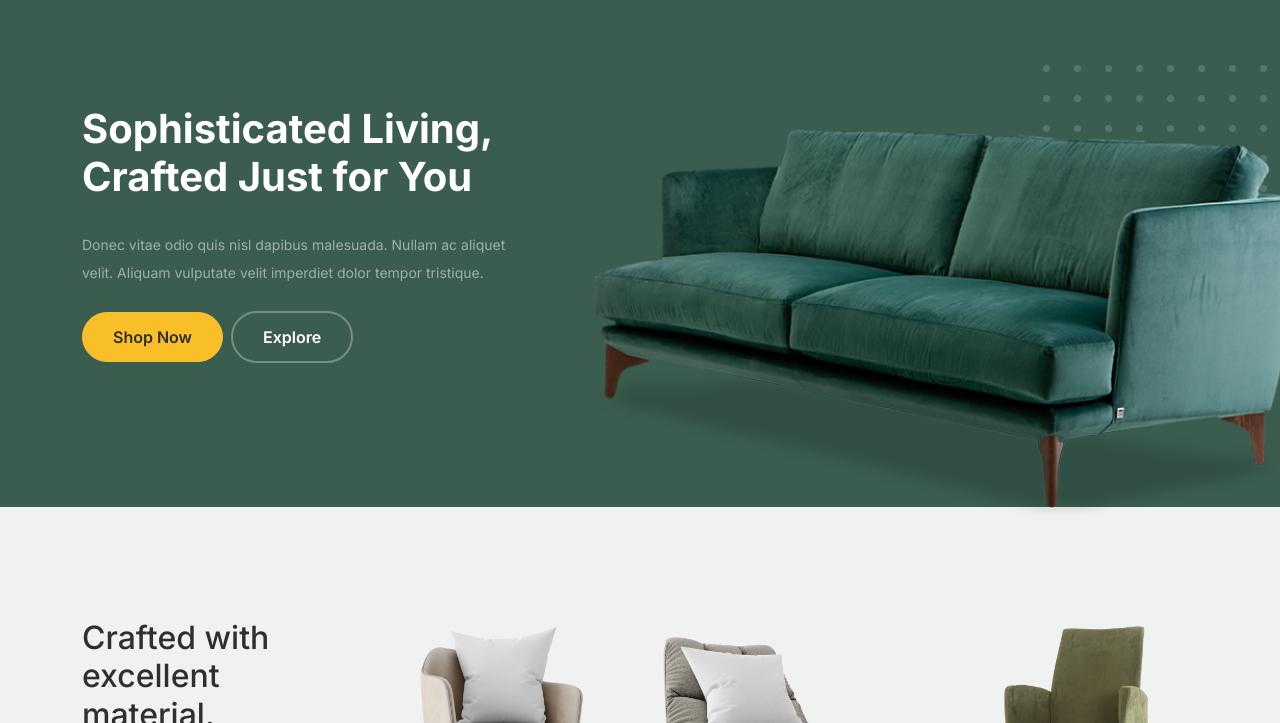
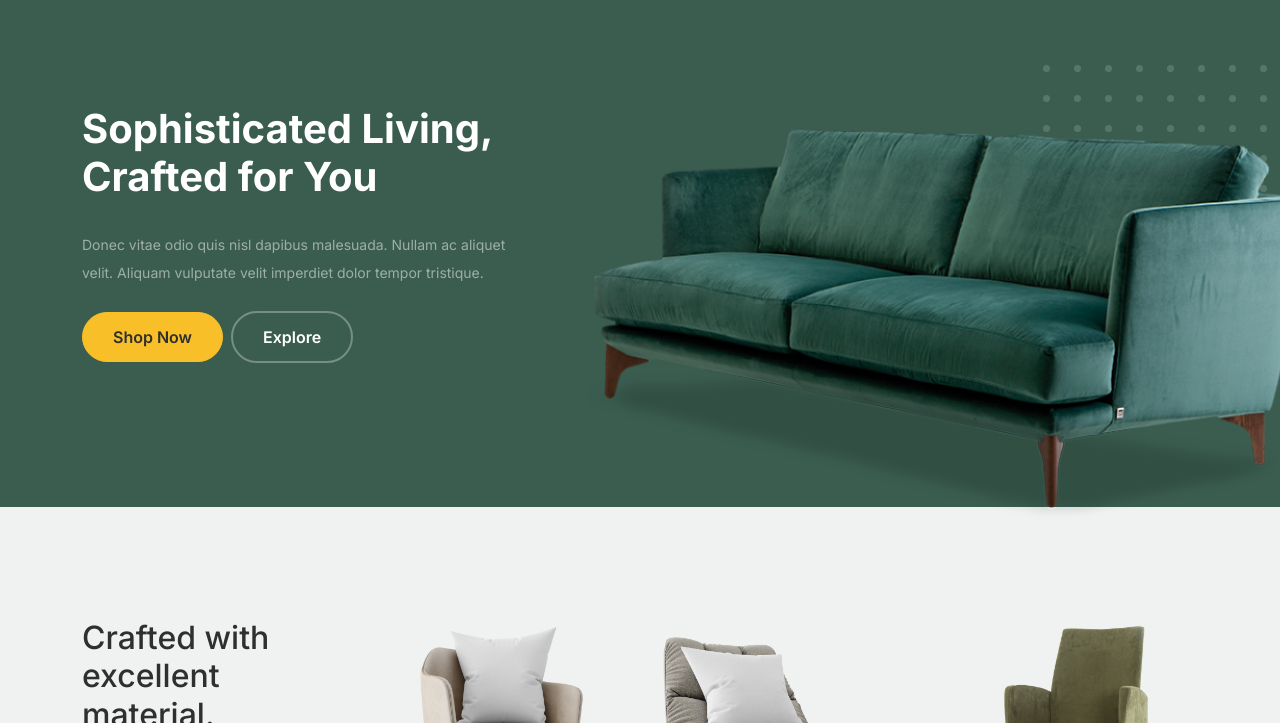
Before and after one commit to kamil2512/projectWebsite1, a plain HTML site: page index.html in a window 1280 px wide. Shown: the part 77-800 px from the top of the page. Drawn offline with Linux system fonts and the light colour scheme.

Commit message:
New Changes

```diff
--- a/index.html
+++ b/index.html
@@ -64,7 +64,7 @@
 					<div class="row justify-content-between">
 						<div class="col-lg-5">
 							<div class="intro-excerpt">
-								<h1>Sophisticated Living, <span clsas="d-block">Crafted Just for You</span></h1>
+								<h1>Sophisticated Living, <span clsas="d-block">Crafted for You</span></h1>
 								<p class="mb-4">Donec vitae odio quis nisl dapibus malesuada. Nullam ac aliquet velit. Aliquam vulputate velit imperdiet dolor tempor tristique.</p>
 								<p><a href="" class="btn btn-secondary me-2">Shop Now</a><a href="#" class="btn btn-white-outline">Explore</a></p>
 							</div>
```
